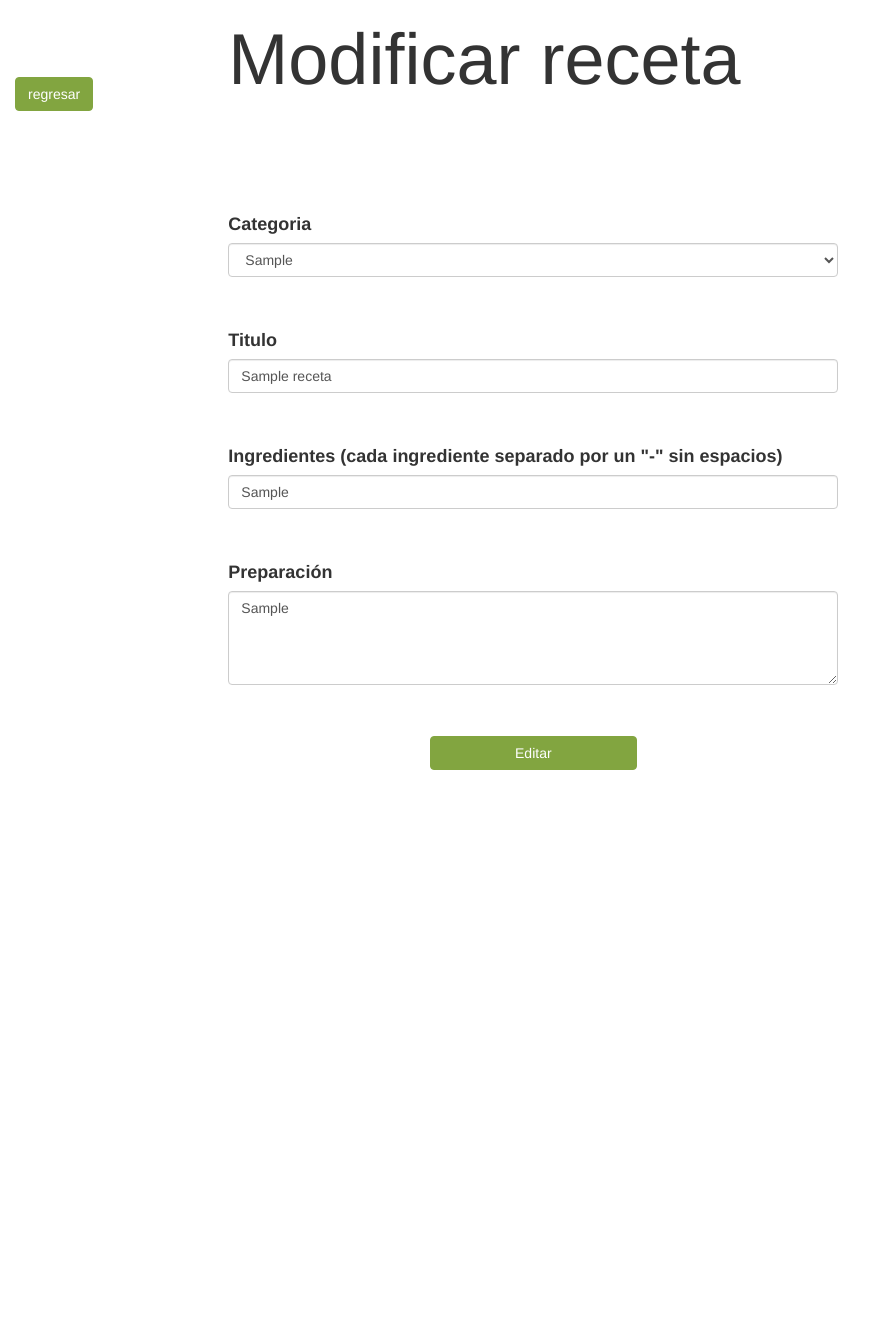
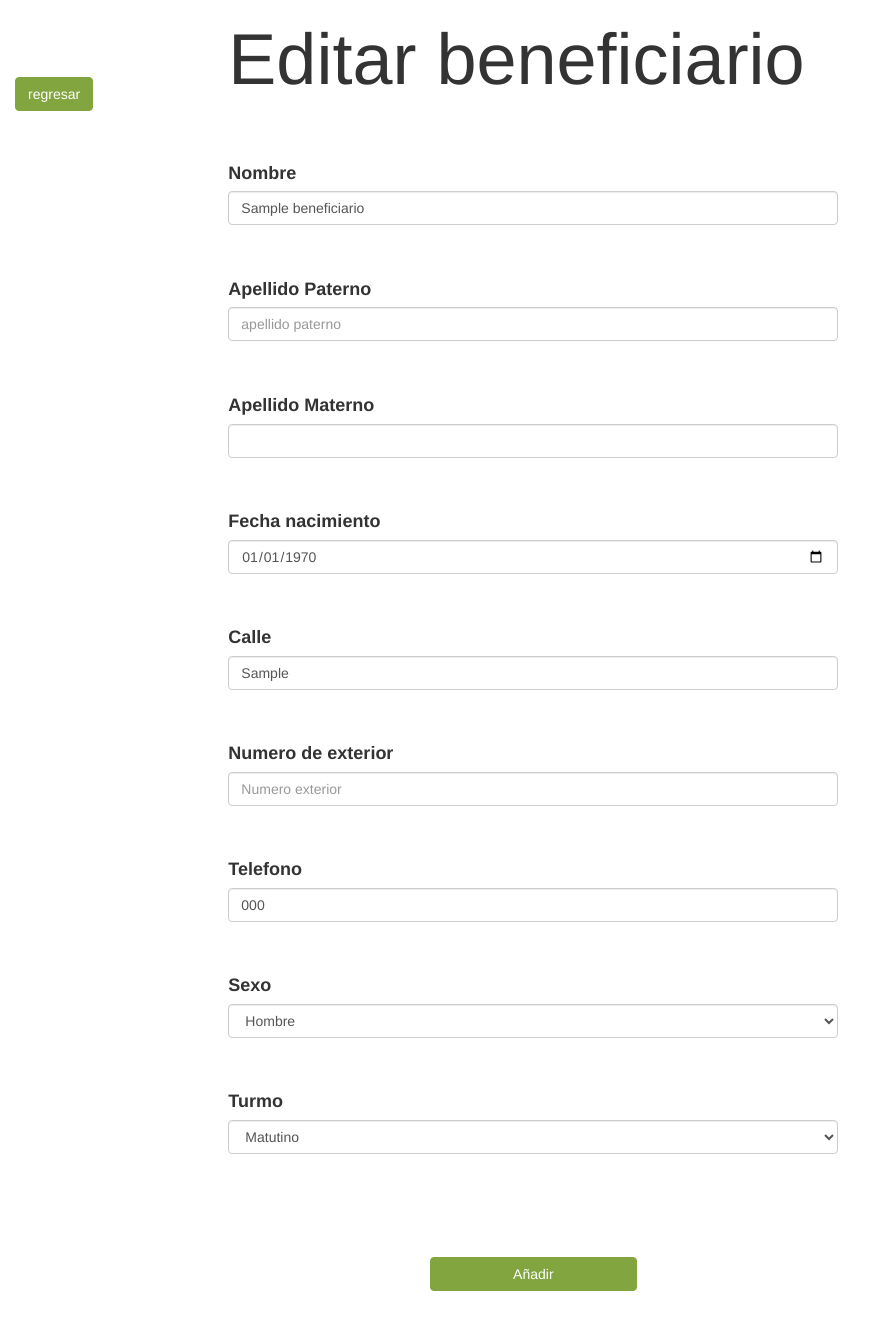
Before and after one commit to quiah/creando_puentes, a PHP site: page /php/editar/edit.php?id=1 in a window 1280 px wide. Shown: the whole page, without its empty margins (0-886 px from the left). Before the commit the page ends 770 px from the top, so only its background shows below. Run offline with PHP 8.4, Linux system fonts and the light colour scheme; tables that the repository leaves empty or names only in its code hold one stand-in row (values such as "Sample post"); data that the repository does not hold is empty.

Commit message:
update ben

```diff
--- a/php/editar/edit.php
+++ b/php/editar/edit.php
@@ -35,12 +35,14 @@
 
 		$id = clear($id,"numero");
 
-		$con = "SELECT c.categoriaId,c.categoria, r.nombre, r.ingredientes,r.preparacion  FROM recetas r INNER JOIN cat_rec c  WHERE recetaId = '".$id.
-		"' AND c.categoriaId = r.categoriaID";
+		/*$con = "SELECT c.categoriaId,c.categoria, r.nombre, r.ingredientes,r.preparacion  FROM recetas r INNER JOIN cat_rec c  WHERE recetaId = '".$id.
+		"' AND c.categoriaId = r.categoriaID";*/
+
+		$con = "SELECT * FROM beneficiario WHERE beneficiario_id = '$id' ";
 
 		$mysqli->real_query($con);
 		if( $r = $mysqli->store_result() ){
-			$col=$r->fetch_assoc();
+			$ben=$r->fetch_assoc();
 			//echo $col['categoria'].$col['nombre'];
 		}else{
 			echo "error";
@@ -51,19 +53,22 @@
 
 
 
+
 ?>
 <!DOCTYPE html>
 <html>
 <head>
-	<title>Editar Receta</title>
-	<meta charset="UTF-8"/>
+	<title>Editar Beneficiario</title>
+	<meta charset="UTF-8">
     <meta name="viewport" content="width=device-width, initial-scale=1.0">
-    <meta name="author" content="Glucosa Comunicacion">
+    <meta name="author" content="">
 
 
     <link rel="stylesheet" href="../../includes/css/theme.css" type="text/css">
+
     <script src="../../includes/js/jquery-1.7.2.js"></script>
-    <link rel="stylesheet" href="../../includes/js/bootstrap.min.js" type="text/css">
+    <script rel="stylesheet" href="../../includes/js/bootstrap.min.js" type="text/css">
+    </script>
 </head>
 <body style=" font-size: 18px; ">
 	<div class="container-fluid">
@@ -89,56 +94,72 @@
 			</div>
 			<div class="col-md-6">
 				<form action="" method="post" enctype="multipart/form-data">
-					<h2>Modificar receta</h2>
+					<h2>Editar beneficiario</h2>
 					<div class="row"><div class="scol-md-12">&nbsp;</div></div>
 					<div class="row"><div class="scol-md-12">&nbsp;</div></div>
 
 					<div class="form-goup">
-						<input class="form-control" type="hidden" name="number" id="number" placeholder="Titulo*" maxlength="100" value="<?php echo $id; ?>" >
+						<label for="">Nombre</label><br>
+						<input class="form-control" type="text" name="nombre" id="nombre" placeholder="Nombre*" maxlength="100" value="<?php echo $ben['nombres']; ?>" required>
 					</div><br><br>
 
 					<div class="form-goup">
-						<label for="">Categoria</label><br>
-						<select class="form-control" id="cat" name="cat">
-							<option value="<?php echo $col['categoria']; ?>"><?php echo $col['categoria']; ?></option>
-							<?php
-								$cat = "SELECT * FROM cat_rec";
-								$mysqli->real_query($cat);
-								$re = $mysqli->store_result();
-							?>
+						<label for="">Apellido Paterno</label><br>
+						<input class="form-control" type="text" name="apP" id="apP" placeholder="apellido paterno" value="<?php echo $ben['apPaterno']; ?>" required>
+					</div><br><br>
 
-							<?php while( $colu = $re->fetch_assoc() ) {?>
+					<div class="form-goup">
+						<label for="">Apellido Materno</label><br>
+						<input class="form-control" type="text" name="apM" id="apM" placeholder="apellido paterno" value=" <?php echo $ben['apMaterno']; ?> " required>
+					</div><br><br>
 
-								<?php if( strcmp($col['categoria'],$colu['categoria']) ){ ?>
+					<div class="form-goup">
+						<label for="">Fecha nacimiento</label><br>
+						<input class="form-control" type="date" name="fecha" id="fecha" value="<?php echo str_replace(" ", "", date('Y-m-d',strtotime($ben["fechaNac"]))); ?>" required>
+					</div><br><br>
 
-	                                <option value="<?php echo $colu['categoriaId']; ?>">
-	                                	<?php echo $colu['categoria']; ?>
-	                                </option>
-                                <?php } ?>
-                            <?php } ?>
+					<div class="form-goup">
+						<label for="">Calle</label><br>
+						<input class="form-control" type="text" name="calle" placeholder="Calle" id="calle" value="<?php echo $ben['calle']; ?>" required>
+					</div><br><br>
 
+					<div class="form-goup">
+						<label for="">Numero de exterior</label><br>
+						<input class="form-control" type="text" name="ex" placeholder="Numero exterior" id="ex"
+						value="<?php echo $ben['numExt']; ?>" required>
+					</div><br><br>
 
+					<div class="form-goup">
+						<label for="">Telefono</label><br>
+						<input class="form-control" placeholder="telefono*" type="tel" name="tel" id="tel"
+						value="<?php echo $ben['telefono']; ?>"  required>
+					</div><br><br>
+
+					<div class="form-goup">
+						<label for="">Sexo</label><br>
+						<select class="form-control" id="sexo" name="sexo">
+								<option value="H" <?php if ($ben['sexo'] == "H" ) echo "selected"; ?>>Hombre</option>
+								<option value="M" <?php if ($ben['sexo'] == "M" ) echo "selected"; ?> >Mujer</option>
 					    </select>
 					</div><br><br>
 
 					<div class="form-goup">
-						<label for="">Titulo</label><br>
-						<input class="form-control" type="text" name="titulo" id="titulo" placeholder="Titulo*" maxlength="100" value="<?php echo $col['nombre']; ?>" required>
+						<label for="">Turmo</label><br>
+						<select class="form-control" id="turno" name="turno">
+								<option value="1" <?php if ($ben['turno_id'] == "1" ) echo "selected"; ?> >Matutino</option>
+								<option value="2" <?php if ($ben['turno_id'] == "2" ) echo "selected"; ?> >Vespertino</option>
+					    </select>
 					</div><br><br>
 
-					<div class="form-goup">
-						<label for="">Ingredientes (cada ingrediente separado por un "-" sin espacios)</label><br>
-						<input class="form-control" type="text" name="in" id="in" placeholder="ej. agua-chia natura-nueces,almendras y pasas*" value="<?php echo $col['ingredientes']; ?>"required>
-					</div><br><br>
 
-					<div class="form-goup">
-						<label for="">Preparación</label><br>
-						<textarea class="form-control" rows="4" cols="100" placeholder="preparación*" id="prep" name="prep" style="max-width: 934px;max-height:110px;"><?php echo $col['preparacion'];?></textarea>
-					</div>
+
 					<div class="row"><div class="scol-md-12">&nbsp;</div></div>
 					<div class="row"><div class="scol-md-12">&nbsp;</div></div>
+					<input type="hidden" name="ben_id" id="ben_id" value="<?php echo $ben['beneficiario_id']; ?>">
+					<input class="btn btn-default center-block" type="" id="a" value="Añadir"></input>
 
-					<input class="btn btn-default center-block" type="" id="a" value="Editar"></input>
+					<div class="row"><div class="scol-md-12">&nbsp;</div></div>
+					<div class="row"><div class="scol-md-12">&nbsp;</div></div>
 
 				</form>
 			</div>
@@ -179,11 +200,16 @@
 			$btnAdd.click(function(){
 				if(validData()){
 					$parametros = {
-						"number": $('#number').val(),
-						"cat" : $("#cat").val(),
-						"titulo" : $("#titulo").val(),
-						"in" : $("#in").val(),
-						"prep": $("#prep").val()
+						"ben_id" : $("#ben_id").val(),
+						"nombre" : $("#nombre").val(),
+						"apP" : $("#apP").val(),
+						"apM" : $("#apM").val(),
+						"fecha": $("#fecha").val(),
+						"calle": $("#calle").val(),
+						"ex": $("#ex").val(),
+						"tel": $("#tel").val(),
+						"sexo": $("#sexo").val(),
+						"turno": $("#turno").val()
 					};
 					//console.log($parametros);
 					$.ajax({
@@ -192,7 +218,7 @@
 						type: 'post',
 						success: function(r){
 							if(r==1){
-								alert("La receta fue creada Correctamente");
+								alert("Beneficiafio editado");
 								$('body').fadeOut(2000, function(){
                                     window.location.href = "../.././index.php";
                                 });
```
Also changed, not shown: php/editar/modrec.php (+23 -13 lines).
